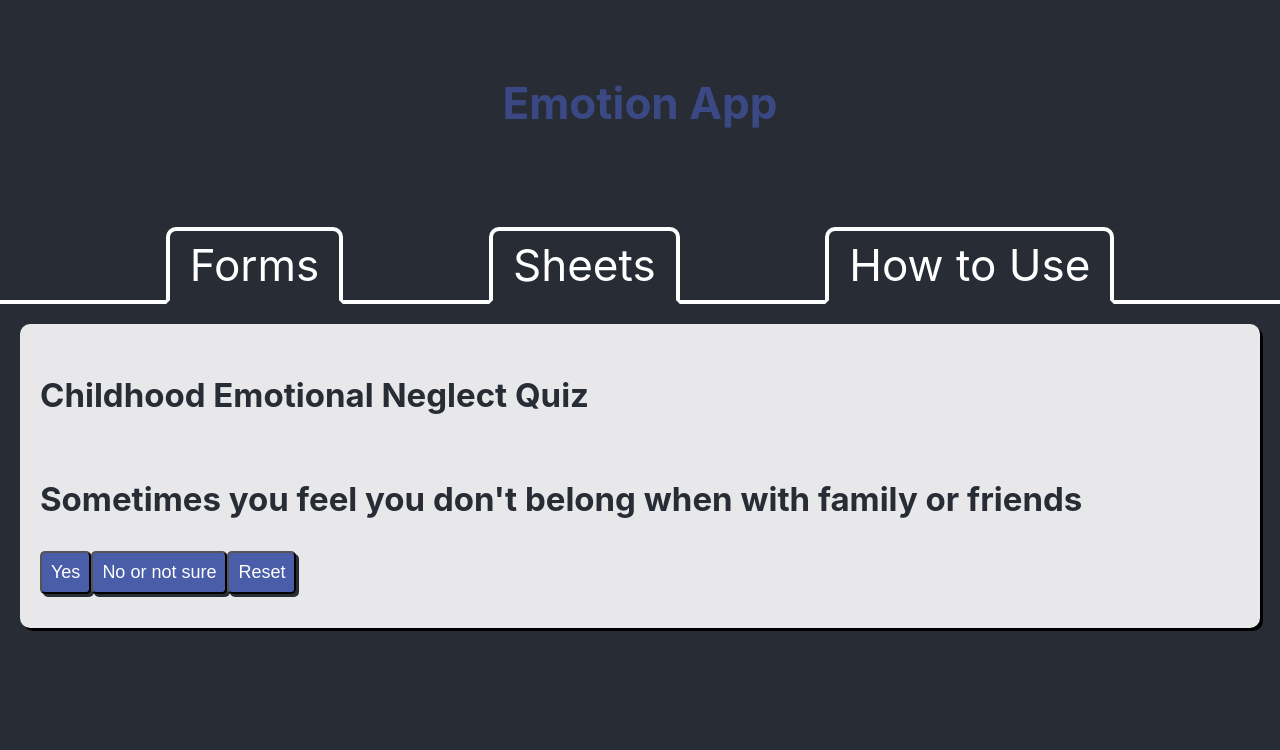
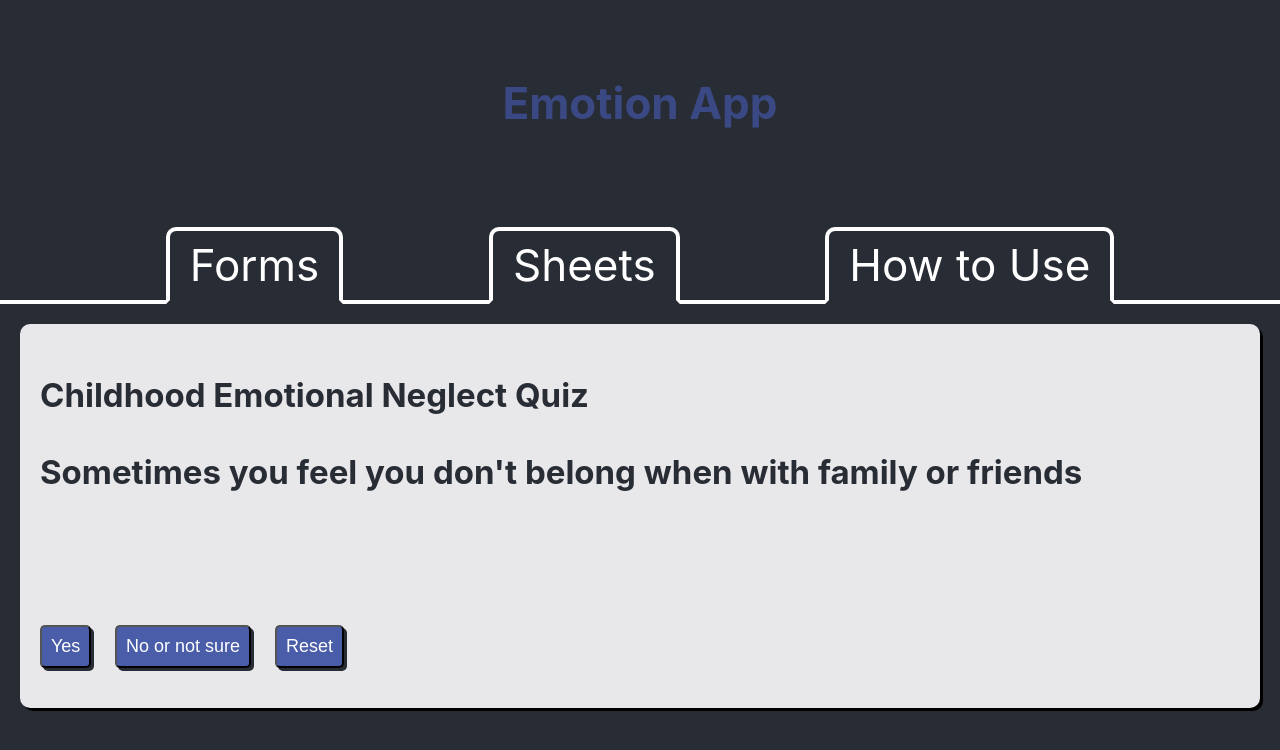
Before and after one commit to CactusWren2020/emotion-app, a React (Create React App) app: page /quiz in a window 1280 px wide. Shown: the top 750 px of the page. Built offline with nearby package versions, Linux system fonts and the light colour scheme.

Commit message:
css stuff

```diff
--- a/src/App.css
+++ b/src/App.css
@@ -108,6 +108,13 @@ p {
   font-size: 18px;
   line-height: 27px;
 }
+form {
+  position: relative;
+}
+.divHeight {
+  min-height: 30vh;
+}
+
 button {
   font-size: 18px;
   padding: 9px;
@@ -115,11 +122,20 @@ button {
   background-color: #495da8;
   color: white;
   box-shadow: 3px 3px #282c34;
+  position: absolute;
+  bottom: 20px;
+
     /*
   large button, 44px in height, border-radius 5
   medium button, 54px in height, border-radius 10
   extra large, 64px in height, border-radius 15
    */
+}
+button + button {
+  left: 75px;
+}
+button + button + button {
+  left: 235px;
 }
 button:hover {
   background-color:#3a4984;
--- a/src/components/quiz/Quiz.js
+++ b/src/components/quiz/Quiz.js
@@ -24,22 +24,19 @@ class Quiz extends React.Component {
         this.setState({ currentQuestion: 0, answers: 0 })
     }
     render() {
-
         return (
              <>
                 <div className="card">
+                <form>
                     <QuizHeader />
-                 {this.state.currentQuestion === (this.state.dataQuestion.length - 1) ?
+                {/*   {this.state.currentQuestion === (this.state.dataQuestion.length - 1) ?
                     <h2>You answered yes to {this.state.answers} out of {this.state.dataQuestion.length - 1} questions</h2>
                     :
-
-                 <form>
-                 {
-                        <div key={quizData[ this.state.currentQuestion].id}>
-
+                */}
+                    <div key={quizData[ this.state.currentQuestion].id}
+                        className="divHeight">
                         <h2>{quizData[this.state.currentQuestion].question}</h2>
                     </div>
-                 }
                     <button type="button"
                             value="1"
                             onClick={(e) => this.updateAnswers(parseInt(e.target.value))}>
@@ -52,9 +49,9 @@ class Quiz extends React.Component {
                     </button>
                     <button type="button"
                             onClick={this.reset}
-                        >Reset</button>
+                            >Reset
+                    </button>
                     </form>
-                }
                 </div>
             </>
         )
```
Lines whose indentation alone changed are shown as unchanged.
